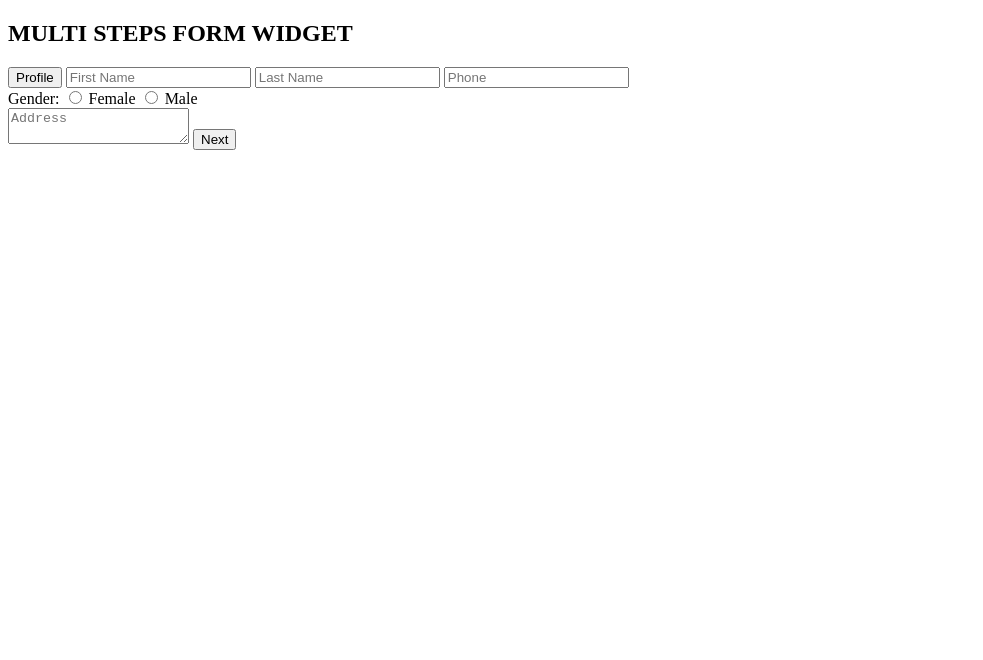
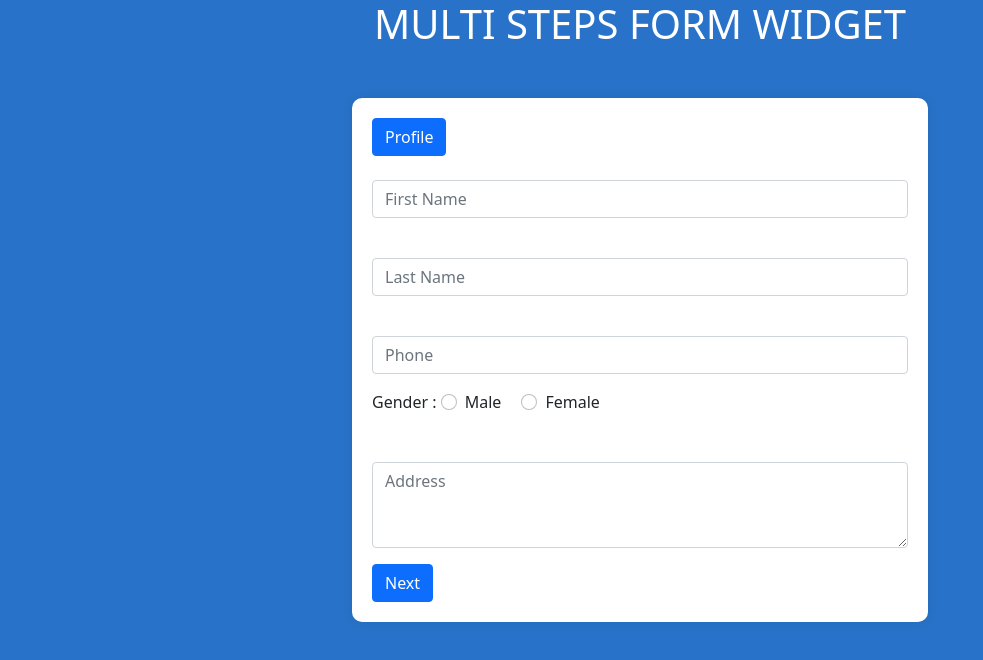
Before and after one commit to Harvard28/temphtmlcss, a plain HTML site: page thicuoiki/thicuoiki.html in a window 1280 px wide. Shown: the whole page, without its empty margins (0-983 px from the left). Drawn offline with nearby package versions, Linux system fonts and the light colour scheme.

Commit message:
thicuoiki

```diff
--- a/thicuoiki/css/style.css
+++ b/thicuoiki/css/style.css
@@ -0,0 +1,25 @@
+body {
+    background-color: rgb(40, 115, 201);
+}
+
+.container {
+    max-width: 600px;
+    margin-top: 50px;
+}
+
+form {
+    background-color: #ffffff;
+    padding: 20px;
+    border-radius: 10px;
+    box-shadow: 0 0 10px rgba(0, 0, 0, 0.1);
+}
+
+h2 {
+    text-align: center;
+    color: #007bff;
+}
+
+.header {
+    color: #ffffff;
+    text-align: center;
+}
--- a/thicuoiki/thicuoiki.html
+++ b/thicuoiki/thicuoiki.html
@@ -3,31 +3,58 @@
 <head>
     <meta charset="UTF-8">
     <meta name="viewport" content="width=device-width, initial-scale=1.0">
-<title>Multi Step Form Widget</title>
+    <link href="https://cdn.jsdelivr.net/npm/bootstrap@5.1.3/dist/css/bootstrap.min.css" rel="stylesheet">
     <link rel="stylesheet" href="css/style.css">
+    <title>Profile Form</title>
 </head>
 <body>
+    <div class="header">
+    <h1>MULTI STEPS FORM WIDGET</h1></div>
 
-<div class="form-container">
-  <div class="step-header">
-    <h2>MULTI STEPS FORM WIDGET</h2>
+    <div class="container">
+        <form id="profileForm" class="needs-validation" novalidate>
+            <button type="button" class="btn btn-primary" onclick="validateAndNext()">Profile</button>
+            <div class="mb-3">
+                <label for="firstName" class="form-label"></label>
+                <input type="text" placeholder="First Name" class="form-control" id="firstName" required>
+                <div class="invalid-feedback">Please enter your first name.</div>
             </div>
-  <div id="step1" class="form-step active-step">
-    <button onclick="nextStep()">Profile</button>
-    <input type="text" placeholder="First Name">
-    <input type="text" placeholder="Last Name">
-    <input type="text" placeholder="Phone">
-    <div>
-      Gender:
-      <input type="radio" name="gender" value="female"> Female
-      <input type="radio" name="gender" value="male"> Male
+            <div class="mb-3">
+                <label for="lastName" class="form-label"></label>
+                <input type="text" placeholder="Last Name" class="form-control" id="lastName" required>
+                <div class="invalid-feedback">Please enter your last name.</div>
             </div>
-    <textarea placeholder="Address"></textarea>
-    <button onclick="nextStep()">Next</button>
+            <div class="mb-3">
+                <label for="phone" class="form-label"></label>
+                <input type="tel" placeholder="Phone" class="form-control" id="phone" required>
+                <div class="invalid-feedback">Please enter a valid phone number.</div>
             </div>
-  <!-- Additional steps would go here -->
+            <div class="mb-3">
+                <label class="form-label">Gender :</label>
+                <div class="form-check form-check-inline">
+                    <input class="form-check-input" type="radio" name="gender" id="male" value="male" required>
+                    <label class="form-check-label" for="male">
+                        Male
+                    </label>
+                </div>
+                <div class="form-check form-check-inline">
+                    <input class="form-check-input" type="radio" name="gender" id="female" value="female" required>
+                    <label class="form-check-label" for="female">
+                        Female
+                    </label>
+                </div>
+                <div class="invalid-feedback">Please select your gender.</div>
+            </div>
+            <div class="mb-3">
+                <label for="address" class="form-label"></label>
+                <textarea class="form-control" placeholder="Address" id="address" rows="3" required></textarea>
+                <div class="invalid-feedback">Please enter your address.</div>
+            </div>
+            <button type="button" class="btn btn-primary" onclick="validateAndNext()">Next</button>
+        </form>
     </div>
 
-<script src="script.js"></script>
+    <script src="https://cdn.jsdelivr.net/npm/bootstrap@5.1.3/dist/js/bootstrap.bundle.min.js"></script>
+    <script src="js/script.js"></script>
 </body>
 </html>
```
Also changed, not shown: thicuoiki/js/thicuoiki.js (added, +8 -0 lines). Lines whose indentation alone changed are shown as unchanged.
